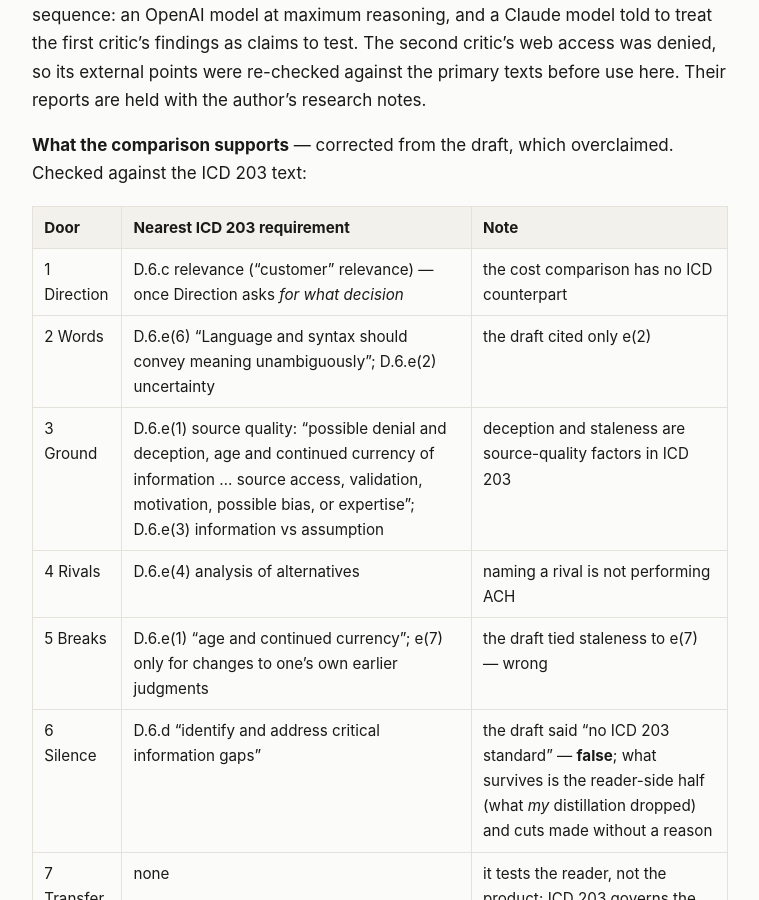
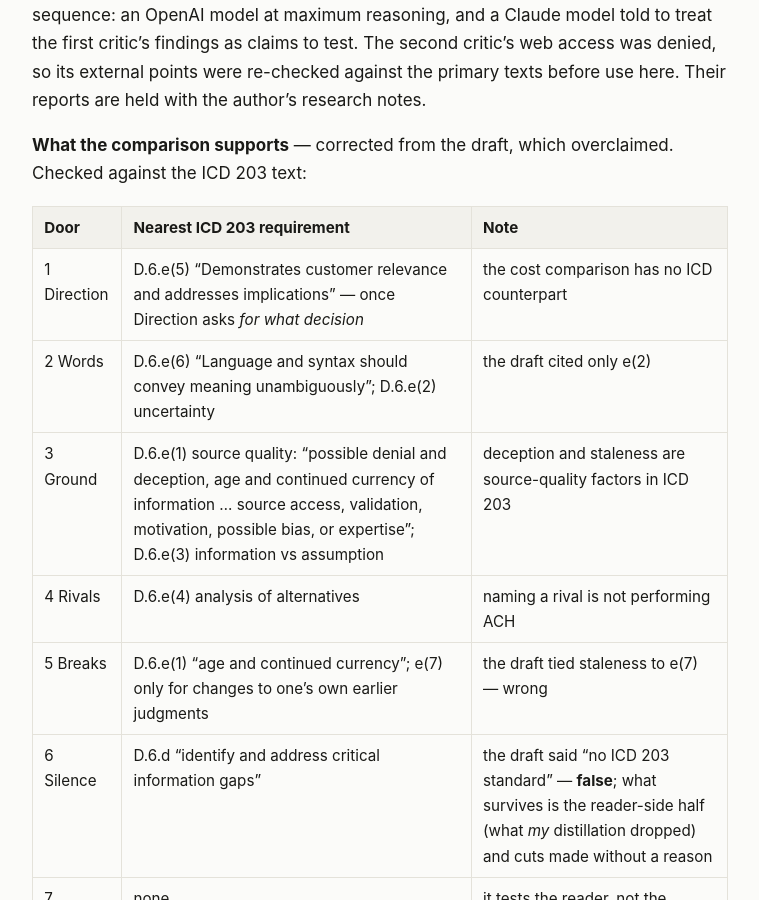
Before and after one commit to SecurityRonin/peira, a Jekyll site: the page built from docs/decisions/0007-chain-and-deception-subloci.md, in a window 1280 px wide and 900 px high, scrolled down 808 px. Shown: the whole window, without its empty margins (260-1019 px from the left). Built offline with Jekyll 4.4.1, drawn with Linux system fonts in a browser that asks for light colours; our own code applies the rules of GitHub Pages for plain Markdown files.

Commit message:
docs(decisions): ADR-0007 — Direction maps to ICD 203 D.6.e(5), not D.6.c (which is "Timely")
Co-Authored-By: Claude Opus 5.5 (1M context) <noreply@anthropic.com>

```diff
--- a/docs/decisions/0007-chain-and-deception-subloci.md
+++ b/docs/decisions/0007-chain-and-deception-subloci.md
@@ -28,7 +28,7 @@ against the primary texts before use here. Their reports are held with the autho
 
 | Door | Nearest ICD 203 requirement | Note |
 |---|---|---|
-| 1 Direction | D.6.c relevance ("customer" relevance) — once Direction asks *for what decision* | the cost comparison has no ICD counterpart |
+| 1 Direction | D.6.e(5) "Demonstrates customer relevance and addresses implications" — once Direction asks *for what decision* | the cost comparison has no ICD counterpart |
 | 2 Words | D.6.e(6) "Language and syntax should convey meaning unambiguously"; D.6.e(2) uncertainty | the draft cited only e(2) |
 | 3 Ground | D.6.e(1) source quality: "possible denial and deception, age and continued currency of information … source access, validation, motivation, possible bias, or expertise"; D.6.e(3) information vs assumption | deception and staleness are source-quality factors in ICD 203 |
 | 4 Rivals | D.6.e(4) analysis of alternatives | naming a rival is not performing ACH |
```
